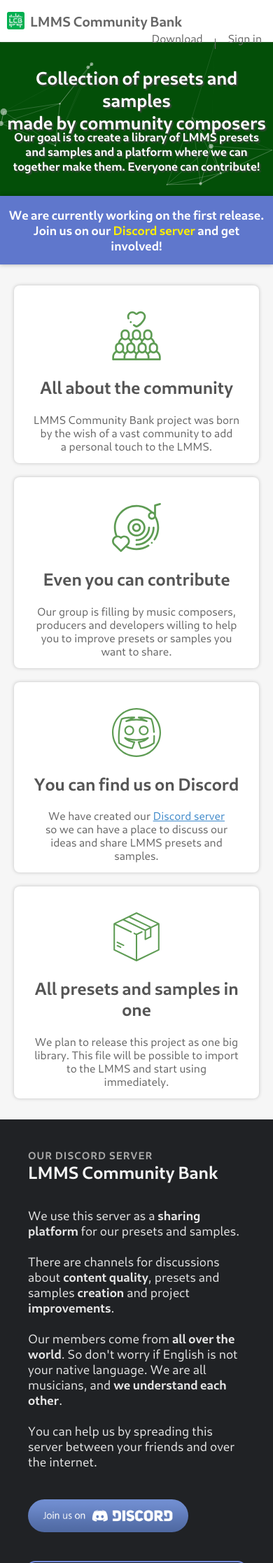
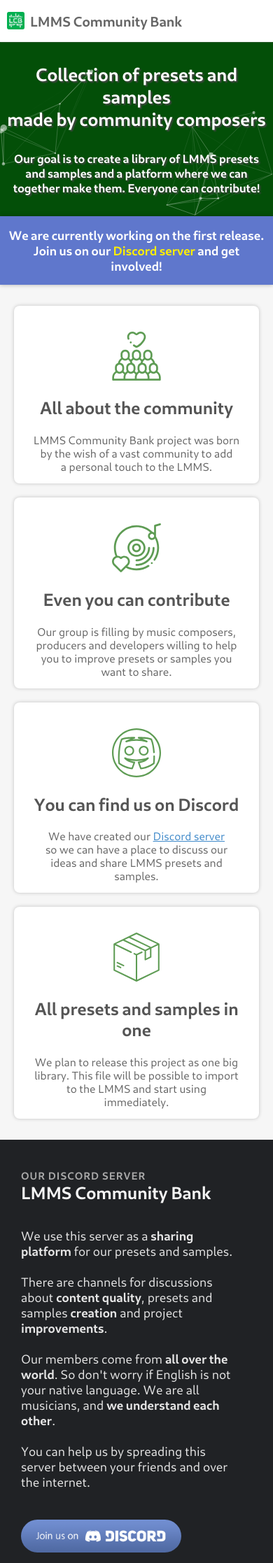
Before and after one commit to BlueManCZ/lmms-community-bank-web, a Flask app: page / in a window 390 px wide. Shown: the top 2234 px of the page at 70% size. Run offline with Flask 2, Linux system fonts and the light colour scheme; grey boxes are pictures that could not be loaded.

Commit message:
Improve responsive design

```diff
--- a/static/styles/footer.sass
+++ b/static/styles/footer.sass
@@ -6,3 +6,4 @@
   padding-bottom: 20px
   font-family: $font1
   font-size: 20px
+  color: #555
--- a/static/styles/main.css
+++ b/static/styles/main.css
@@ -345,7 +345,8 @@
   padding-top: 5px;
   padding-bottom: 20px;
   font-family: Cantarell, Verdana, sans-serif;
-  font-size: 20px; }
+  font-size: 20px;
+  color: #555; }
 
 body {
   background: #f6f6f6;
@@ -597,6 +598,10 @@ main {
   .banner form .submit {
     display: none; }
 
+.particles-js-canvas-el {
+  position: absolute;
+  top: 0; }
+
 @media (max-width: 1100px) {
   .banner .image {
     display: none !important; }
@@ -604,6 +609,11 @@ main {
     margin: auto !important;
     left: 0 !important;
     text-align: center !important; }
+
+  .discord-info {
+    width: calc(100% - 420px) !important;
+    padding: 0 20px !important;
+    margin: 10px 0 !important; }
 
   main {
     padding: 20px 0; }
@@ -636,19 +646,30 @@ main {
       margin-right: 0 !important; }
 
   .discord-widget {
-    width: calc(100% - 60px) !important;
-    margin: 30px !important; } }
+    width: calc(100% - 40px) !important;
+    margin: 30px 20px !important; } }
 @media (max-width: 620px) {
   main .tile, .category {
     width: 100% !important; }
 
   .banner {
-    height: 220px !important; }
+    height: auto !important; }
     .banner .slogan {
       font-size: 26px !important;
-      top: 35px !important; }
+      height: auto !important;
+      display: block !important;
+      top: auto !important;
+      padding: 30px 0 !important; }
     .banner h3 {
       font-size: 17px !important;
-      top: 125px !important; } }
+      height: auto !important;
+      top: auto !important;
+      padding-bottom: 30px !important; }
+
+  .separator {
+    margin-top: auto !important; } }
+@media (max-width: 450px) {
+  .global-header .right-side {
+    display: none; } }
 
 /*# sourceMappingURL=main.css.map */
--- a/static/styles/main.sass
+++ b/static/styles/main.sass
@@ -293,6 +293,10 @@ main
     .submit
       display: none
 
+.particles-js-canvas-el
+  position: absolute
+  top: 0
+
 @media (max-width: 1100px)
   .banner
     .image
@@ -301,6 +305,11 @@ main
       margin: auto !important
       left: 0 !important
       text-align: center !important
+
+  .discord-info
+    width: calc(100% - 420px) !important
+    padding: 0 20px !important
+    margin: 10px 0 !important
 
   main
     padding: 20px 0
@@ -336,19 +345,32 @@ main
       margin-right: 0 !important
 
   .discord-widget
-    width: calc(100% - 60px) !important
-    margin: 30px !important
+    width: calc(100% - 40px) !important
+    margin: 30px 20px !important
 
 @media (max-width: 620px)
   main .tile, .category
     width: 100% !important
 
   .banner
-    height: 220px !important
+    height: auto !important
 
     .slogan
       font-size: 26px !important
-      top: 35px !important
+      height: auto !important
+      display: block !important
+      top: auto !important
+      padding: 30px 0 !important
     h3
       font-size: 17px !important
-      top: 125px !important
+      height: auto !important
+      top: auto !important
+      padding-bottom: 30px !important
+
+  .separator
+    margin-top: auto !important
+
+@media (max-width: 450px)
+  .global-header
+    .right-side
+      display: none
```
Also changed, not shown: 1 other file.
